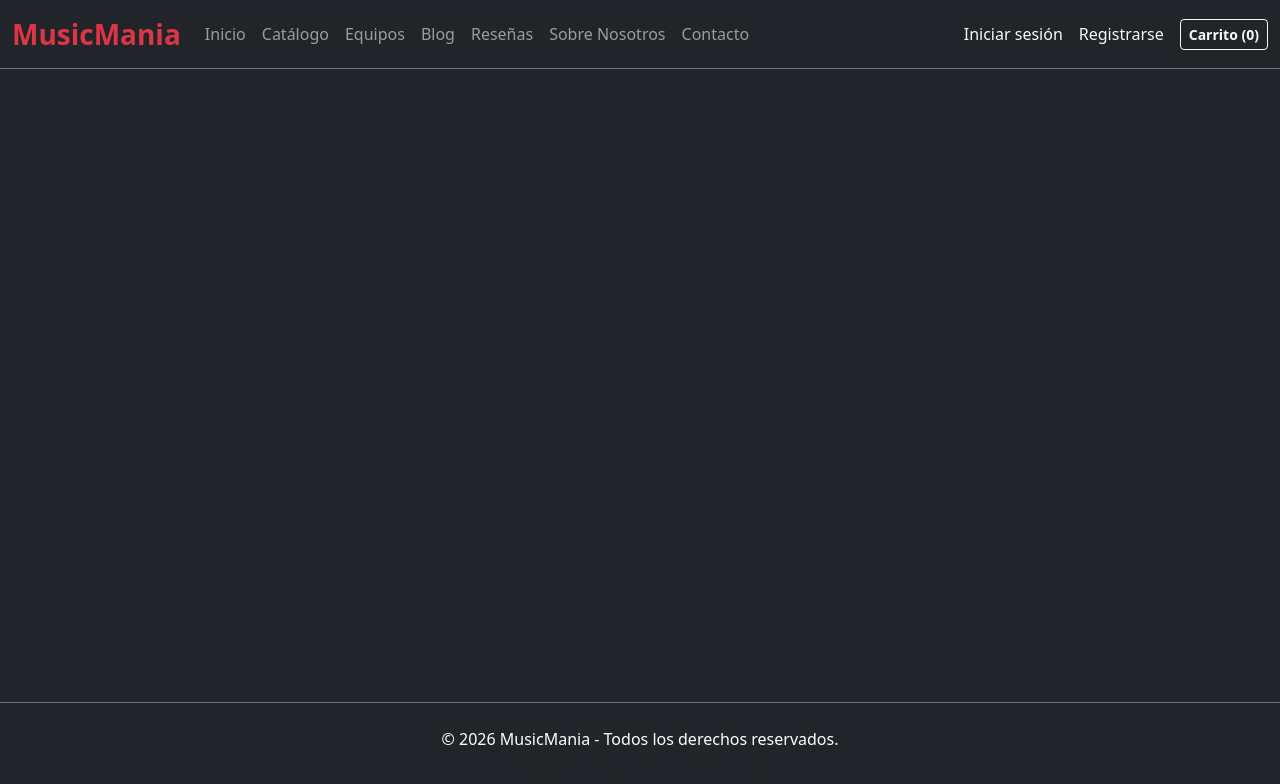
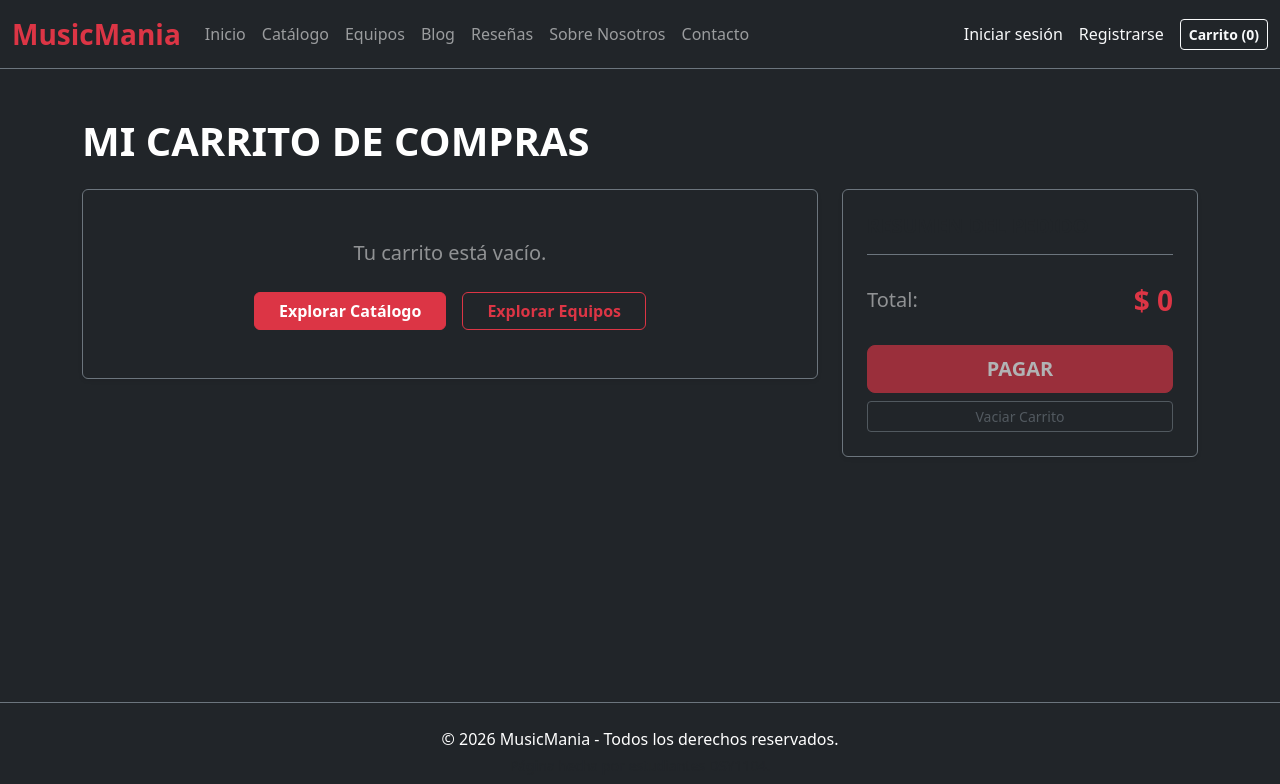
Before and after one commit to jonathan-gaona/MusicMania-react, a React (Vite) app: page /carrito in a window 1280 px wide. Shown: the top 784 px of the page. Built offline with nearby package versions, Linux system fonts and the light colour scheme.

Commit message:
se agrego una nueva pagina llamada Carrito.jsx, la cual muestra los productos agregados al carrito y permite eliminar productos o vaciar el carrito. Ademas, se agregaron botones para explorar el catálogo y los equipos cuando el carrito está vacío.

```diff
--- a/src/App.jsx
+++ b/src/App.jsx
@@ -6,6 +6,7 @@ import { CatalogoAlbumes } from './pages/CatalogoAlbumes';
 import { Home } from './pages/Home';
 import { Contacto } from './pages/Contacto';
 import { Equipos } from './pages/Equipos';
+import { Carrito } from './pages/Carrito';
 
 function App() {
   // Estado global para controlar los elementos agregados al carrito
@@ -34,6 +35,8 @@ function App() {
 
           <Route path="/equipos" element={<Equipos agregarAlCarrito={agregarAlCarrito} />} />
 
+          <Route path="/carrito" element={<Carrito carrito={carrito} setCarrito={setCarrito} />} />
+
           {/* Aquí tú y tus compañeros irán agregando las demás rutas del proyecto */}
         </Routes>
       </div>
--- /dev/null
+++ b/src/pages/Carrito.jsx
@@ -0,0 +1,155 @@
+import React, { useState } from 'react';
+import { Link } from 'react-router-dom';
+
+export const Carrito = ({ carrito, setCarrito }) => {
+  // Estado para la notificación interactiva (Toast)
+  const [toast, setToast] = useState({ mensaje: '', tipo: 'success' });
+
+  // Calcular el precio total del carrito
+  const total = carrito.reduce((acumulador, producto) => acumulador + producto.precio, 0);
+
+  // Función para mostrar la notificación flotante
+  const mostrarNotificacion = (mensaje, tipo = 'success') => {
+    setToast({ mensaje, tipo });
+    setTimeout(() => {
+      setToast({ mensaje: '', tipo: 'success' });
+    }, 3500);
+  };
+
+  // Función para eliminar un producto individual
+  const eliminarProducto = (indexAEliminar) => {
+    const productoEliminado = carrito[indexAEliminar];
+    setCarrito(carrito.filter((_, index) => index !== indexAEliminar));
+    mostrarNotificacion(`"${productoEliminado.nombre}" fue eliminado del carrito.`, 'warning');
+  };
+
+  // Función para vaciar todo el carrito
+  const vaciarCarrito = () => {
+    setCarrito([]);
+    mostrarNotificacion('El carrito ha sido vaciado correctamente.', 'warning');
+  };
+
+  // Función para procesar el pago
+  const procesarPago = () => {
+    setCarrito([]);
+    mostrarNotificacion('¡Gracias por tu compra! Tu pedido está en proceso.', 'success');
+  };
+
+  return (
+    <main className="container py-5 text-white position-relative">
+
+      {/* Toast Notificación Flotante Interactiva */}
+      {toast.mensaje && (
+        <div
+          className="position-fixed top-0 end-0 p-3"
+          style={{ zIndex: 1055, marginTop: '70px' }}
+        >
+          <div
+            className={`toast show align-items-center text-bg-${toast.tipo} border-0 shadow-lg`}
+            role="alert"
+          >
+            <div className="d-flex">
+              <div className="toast-body fw-bold fs-6">
+                <i className={`bi me-2 ${toast.tipo === 'success' ? 'bi-check-circle-fill' : 'bi-exclamation-triangle-fill'}`}></i>
+                {toast.mensaje}
+              </div>
+              <button
+                type="button"
+                className="btn-close btn-close-white me-2 m-auto"
+                onClick={() => setToast({ mensaje: '', tipo: 'success' })}
+              ></button>
+            </div>
+          </div>
+        </div>
+      )}
+
+      <h1 className="mb-4 fw-bold text-uppercase">Mi Carrito de Compras</h1>
+
+      <div className="row g-4">
+        {/* Sección de Productos */}
+        <section className="col-lg-8" aria-label="Productos agregados al carrito">
+          {carrito.length === 0 ? (
+            <div className="card bg-dark border-secondary p-5 text-center shadow-sm">
+              <p className="mb-4 fs-5 text-white-50">Tu carrito está vacío.</p>
+
+              {/* Botones para Explorar Catálogo y Equipos */}
+              <div className="d-flex flex-column flex-sm-row justify-content-center gap-3">
+                <Link to="/catalogo" className="btn btn-danger fw-bold px-4">
+                  Explorar Catálogo
+                </Link>
+                <Link to="/equipos" className="btn btn-outline-danger fw-bold px-4">
+                  Explorar Equipos
+                </Link>
+              </div>
+            </div>
+          ) : (
+            <div className="d-flex flex-column gap-3">
+              {carrito.map((producto, index) => (
+                <article
+                  key={index}
+                  className="card p-3 shadow-sm border-secondary bg-dark text-white d-flex flex-row align-items-center justify-content-between"
+                >
+                  <div className="d-flex align-items-center gap-3">
+                    <img
+                      src={producto.imagen}
+                      alt={producto.nombre}
+                      style={{ width: '80px', height: '80px', objectFit: 'cover' }}
+                      className="rounded"
+                    />
+                    <div>
+                      <h2 className="h6 mb-1 fw-bold">{producto.nombre}</h2>
+                      <span className="text-danger fw-bold fs-5">
+                        $ {producto.precio.toLocaleString('es-CL')}
+                      </span>
+                    </div>
+                  </div>
+                  <button
+                    className="btn btn-outline-danger btn-sm fw-bold"
+                    onClick={() => eliminarProducto(index)}
+                  >
+                    Eliminar
+                  </button>
+                </article>
+              ))}
+            </div>
+          )}
+        </section>
+
+        {/* Resumen del pedido */}
+        <aside className="col-lg-4">
+          <div className="card bg-dark border-secondary p-4 shadow-sm">
+            <h2 className="h5 fw-bold mb-4 border-bottom border-secondary pb-3 text-uppercase">
+              Resumen del Pedido
+            </h2>
+
+            <div className="d-flex justify-content-between align-items-center mb-4">
+              <span className="fs-5 text-white-50">Total:</span>
+              <strong className="fs-3 text-danger fw-bold">
+                $ {total.toLocaleString('es-CL')}
+              </strong>
+            </div>
+
+            <div className="d-grid gap-2">
+              <button
+                type="button"
+                className="btn btn-danger btn-lg fw-bold"
+                disabled={carrito.length === 0}
+                onClick={procesarPago}
+              >
+                PAGAR
+              </button>
+              <button
+                type="button"
+                className="btn btn-outline-secondary btn-sm"
+                disabled={carrito.length === 0}
+                onClick={vaciarCarrito}
+              >
+                Vaciar Carrito
+              </button>
+            </div>
+          </div>
+        </aside>
+      </div>
+    </main>
+  );
+};
--- a/src/pages/Equipos.jsx
+++ b/src/pages/Equipos.jsx
@@ -1,6 +1,5 @@
-import React from 'react';
+import React, { useState } from 'react';
 
-// Arreglo de productos para mantener el código limpio y mantenible
 const productosEquipos = [
   {
     id: 1,
@@ -47,19 +46,63 @@ const productosEquipos = [
 ];
 
 export const Equipos = ({ agregarAlCarrito }) => {
+  // Estado para controlar el mensaje interactivo
+  const [mensajeToast, setMensajeToast] = useState('');
+
+  const handleAgregar = (producto) => {
+    // 1. Ejecutar la función original del carrito
+    if (agregarAlCarrito) {
+      agregarAlCarrito({
+        nombre: producto.nombre,
+        precio: producto.precio,
+        imagen: producto.imagen,
+      });
+    }
+
+    // 2. Mostrar la notificación interactiva
+    setMensajeToast(`¡"${producto.nombre}" se agregó al carrito!`);
+
+    // 3. Ocultar la notificación automáticamente tras 3 segundos
+    setTimeout(() => {
+      setMensajeToast('');
+    }, 3000);
+  };
+
   return (
-    <main className="container py-5 text-white">
+    <main className="container py-5 text-white position-relative">
+
+      {/* Toast Notificación Flotante */}
+      {mensajeToast && (
+        <div
+          className="position-fixed top-0 end-0 p-3"
+          style={{ zIndex: 1055, marginTop: '70px' }}
+        >
+          <div className="toast show align-items-center text-bg-success border-0 shadow-lg" role="alert">
+            <div className="d-flex">
+              <div className="toast-body fw-bold">
+                <i className="bi bi-check-circle-fill me-2"></i>
+                {mensajeToast}
+              </div>
+              <button
+                type="button"
+                className="btn-close btn-close-white me-2 m-auto"
+                onClick={() => setMensajeToast('')}
+              ></button>
+            </div>
+          </div>
+        </div>
+      )}
+
       <header className="text-center mb-5">
         <h1 className="display-5 fw-bold text-uppercase">Tornamesas & Equipos de Audio</h1>
-        {/* 2. Cambiamos 'text-muted' por 'text-white-50' */}
-        <p className="lead text-white">Lleva la alta fidelidad del sonido análogo a tu hogar.</p>
+        <p className="lead text-white-50">Lleva la alta fidelidad del sonido análogo a tu hogar.</p>
       </header>
 
       {/* Grid de Productos */}
       <div className="row g-4">
         {productosEquipos.map((producto) => (
           <article key={producto.id} className="col-md-6 col-lg-4">
-            <div className="card h-100 tarjeta shadow-sm border-0">
+            <div className="card h-100 tarjeta shadow-sm border-0 text-dark">
               <img
                 src={producto.imagen}
                 className="card-img-top img-efecto"
@@ -76,14 +119,7 @@ export const Equipos = ({ agregarAlCarrito }) => {
                   </span>
                   <button
                     className="btn btn-outline-danger btn-sm fw-bold"
-                    onClick={() =>
-                      agregarAlCarrito &&
-                      agregarAlCarrito({
-                        nombre: producto.nombre,
-                        precio: producto.precio,
-                        imagen: producto.imagen,
-                      })
-                    }
+                    onClick={() => handleAgregar(producto)}
                   >
                     Añadir al Carrito
                   </button>
--- a/src/pages/Home.jsx
+++ b/src/pages/Home.jsx
@@ -100,10 +100,10 @@ export const Home = () => {
       </section>
 
       {/* Video Embebido */}
-      <section className="py-5 bg-light text-center">
+      <section className="py-5 bg-dark text-center">
         <div className="container">
-          <h3 className="text-dark mb-3">La Experiencia del Vinilo</h3>
-          <p className="text-dark mb-4">
+          <h3 className="text-light mb-3">La Experiencia del Vinilo</h3>
+          <p className="text-light mb-4">
             Descubre la magia del sonido análogo en nuestra tienda.
           </p>
           <div className="ratio ratio-16x9 mx-auto" style={{ maxWidth: '700px' }}>
```
